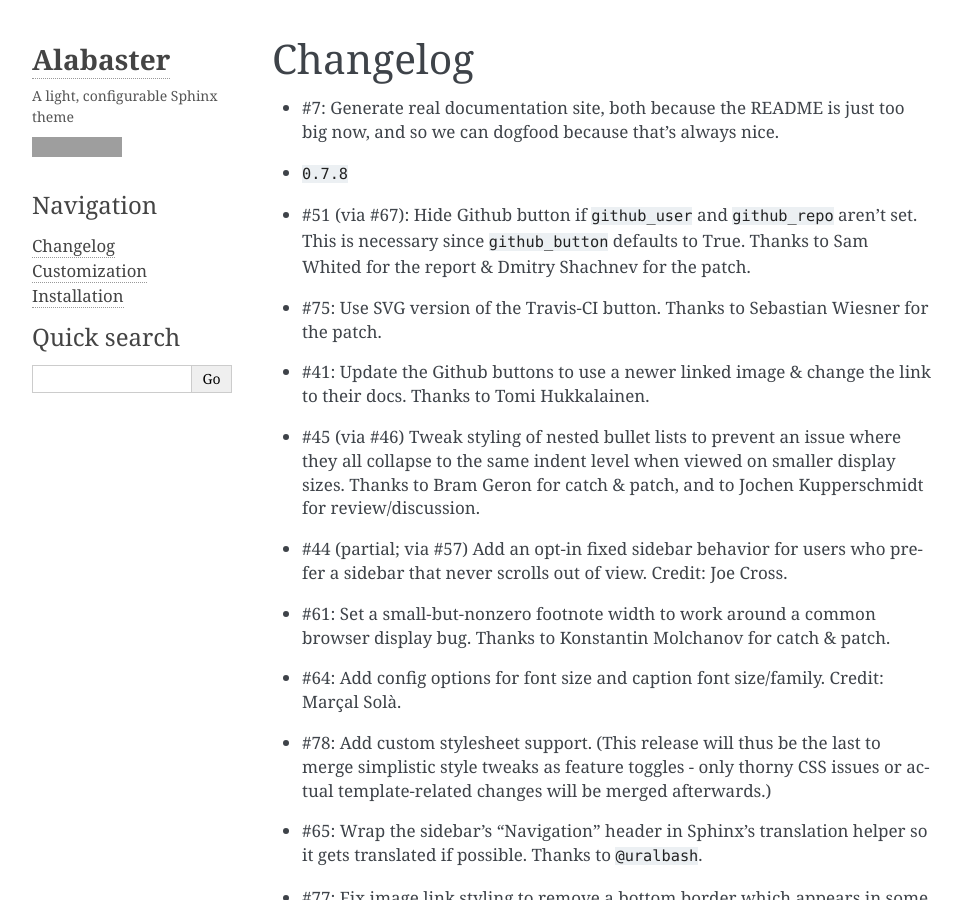
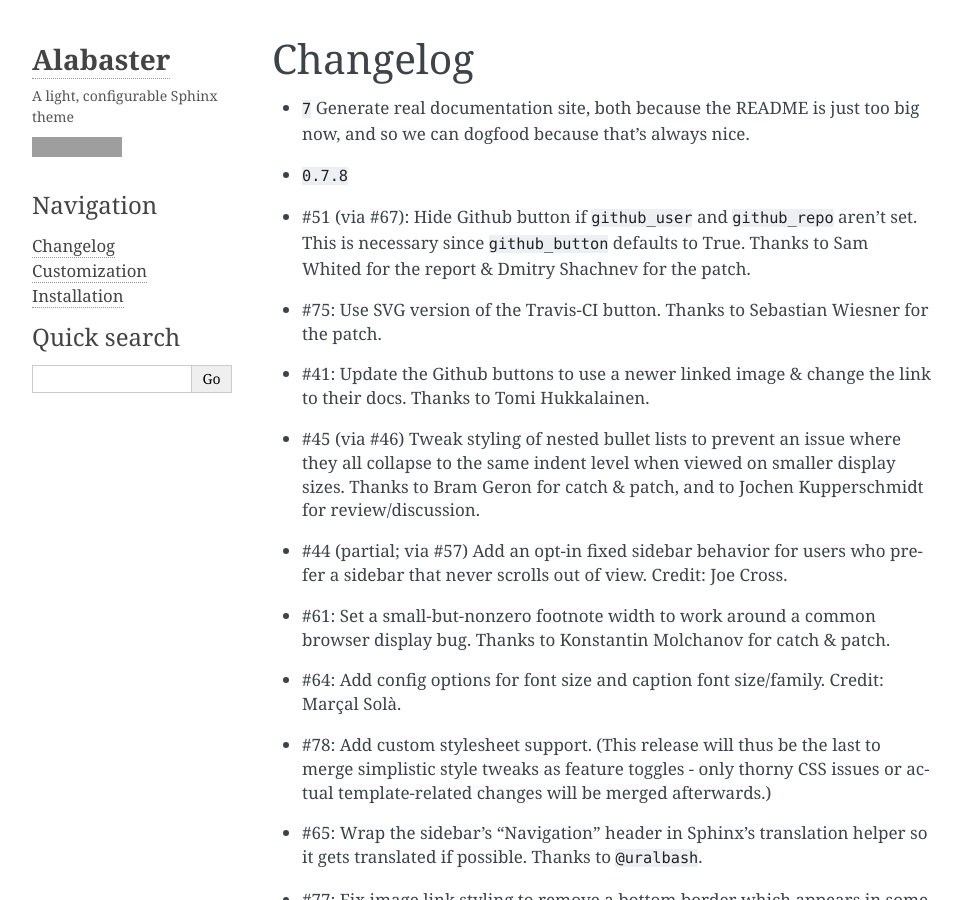
Before and after one commit to sphinx-doc/alabaster, a Sphinx documentation site: the page built from docs/changelog.rst, in a window 1280 px wide and 900 px high. Shown: the whole window, without its empty margins (148-1110 px from the left). Built offline with Sphinx 7.4.7, drawn with Linux system fonts in a browser that asks for light colours; cross-references to code outside the pages are shown as plain code; part of the change alters nothing that is shown; grey boxes are pictures that could not be loaded.

```diff
--- a/docs/changelog.rst
+++ b/docs/changelog.rst
@@ -2,8 +2,8 @@
 Changelog
 =========
 
-* #7: Generate real documentation site, both because the README is just too big
-  now, and so we can dogfood because that's always nice.
+* :support:`7` Generate real documentation site, both because the README is
+  just too big now, and so we can dogfood because that's always nice.
 * :release:`0.7.8 <2016-05-05>`
 * #51 (via #67): Hide Github button if ``github_user`` and ``github_repo``
   aren't set. This is necessary since ``github_button`` defaults to True.
```
